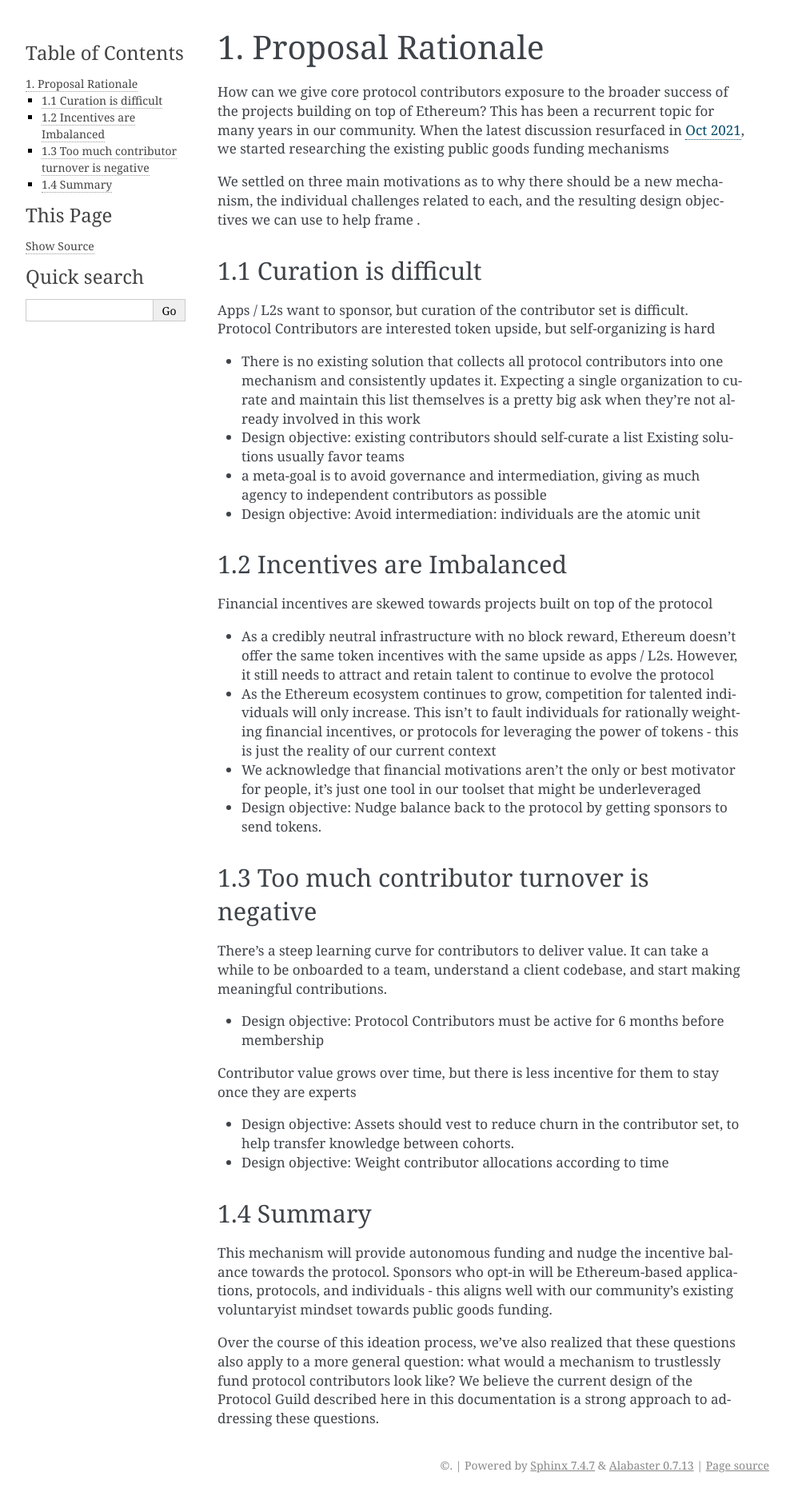
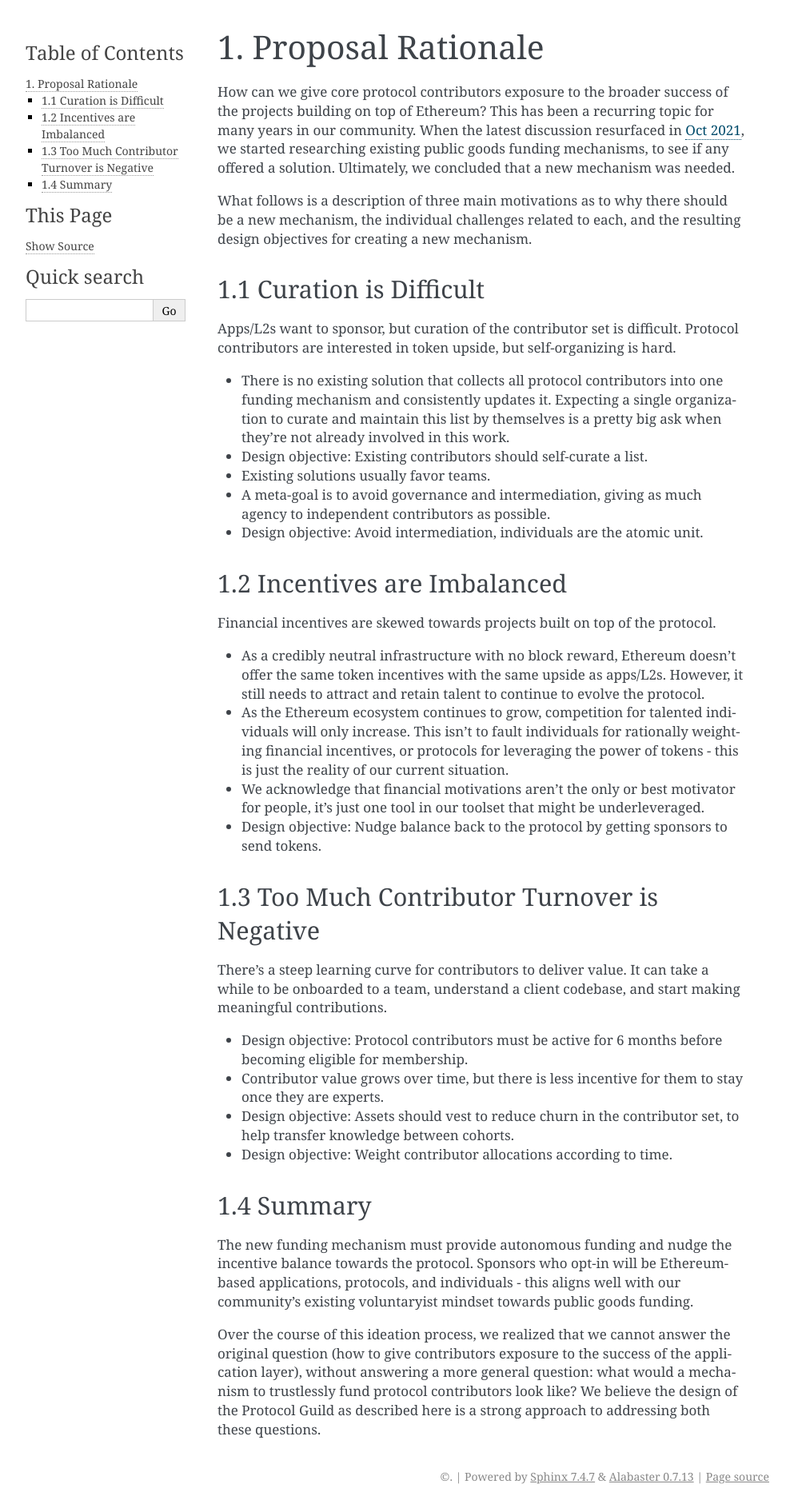
Before and after one commit to protocolguild/documentation, a Sphinx documentation site: the page built from docs/1-proposal-rationale.md, in a window 1280 px wide. Shown: the whole page at 80% size, without its empty margins (148-1141 px from the left). Built offline with Sphinx 7.4.7, drawn with Linux system fonts in a browser that asks for light colours.

Commit message:
Grammar, spelling + consistency changes - 1-proposal-rationale.md
- Minor spelling fixes
- Readibility changes
- Standardizing capitalization of letters in headers
- Standardizing periods at the end of sentence-based lists
- Standardizing capitalization of the first letter in lists

```diff
--- a/docs/1-proposal-rationale.md
+++ b/docs/1-proposal-rationale.md
@@ -1,37 +1,36 @@
 # 1. Proposal Rationale
 
-How can we give core protocol contributors exposure to the broader success of the projects building on top of Ethereum? This has been a recurrent topic for many years in our community. When the latest discussion resurfaced in [Oct 2021](https://twitter.com/dannyryan/status/1454065104819916803?s=20&t=UpzCC7pDSqldgV-TAIMFiA), we started researching the  existing public goods funding mechanisms
+How can we give core protocol contributors exposure to the broader success of the projects building on top of Ethereum? This has been a recurring topic for many years in our community. When the latest discussion resurfaced in [Oct 2021](https://twitter.com/dannyryan/status/1454065104819916803?s=20&t=UpzCC7pDSqldgV-TAIMFiA), we started researching existing public goods funding mechanisms, to see if any offered a solution. Ultimately, we concluded that a new mechanism was needed.
 
-We settled on three main motivations as to why there should be a new mechanism, the individual challenges related to each, and the resulting design objectives we can use to help frame .
+What follows is a description of three main motivations as to why there should be a new mechanism, the individual challenges related to each, and the resulting design objectives for creating a new mechanism.
 
-## 1.1 Curation is difficult
+## 1.1 Curation is Difficult
 
-Apps / L2s want to sponsor, but curation of the contributor set is difficult. Protocol Contributors are interested token upside, but self-organizing is hard
-- There is no existing solution that collects all protocol contributors into one mechanism and consistently updates it. Expecting a single organization to curate and maintain this list themselves is a pretty big ask when they’re not already involved in this work
-- Design objective: existing contributors should self-curate a list
-Existing solutions usually favor teams
-- a meta-goal is to avoid governance and intermediation, giving as much agency to independent contributors as possible
-- Design objective: Avoid intermediation: individuals are the atomic unit
+Apps/L2s want to sponsor, but curation of the contributor set is difficult. Protocol contributors are interested in token upside, but self-organizing is hard.
+- There is no existing solution that collects all protocol contributors into one funding mechanism and consistently updates it. Expecting a single organization to curate and maintain this list by themselves is a pretty big ask when they’re not already involved in this work.
+- Design objective: Existing contributors should self-curate a list.
+- Existing solutions usually favor teams.
+- A meta-goal is to avoid governance and intermediation, giving as much agency to independent contributors as possible.
+- Design objective: Avoid intermediation, individuals are the atomic unit.
 
 ## 1.2 Incentives are Imbalanced
 
-Financial incentives are skewed towards projects built on top of the protocol
-- As a credibly neutral infrastructure with no block reward, Ethereum doesn’t offer the same token incentives with the same upside as apps / L2s. However, it still needs to attract and retain talent to continue to evolve the protocol
-- As the Ethereum ecosystem continues to grow, competition for talented individuals will only increase. This isn’t to fault individuals for rationally weighting financial incentives, or protocols for leveraging the power of tokens - this is just the reality of our current context
-- We acknowledge that financial motivations aren’t the only or best motivator for people, it’s just one tool in our toolset that might be underleveraged
+Financial incentives are skewed towards projects built on top of the protocol.
+- As a credibly neutral infrastructure with no block reward, Ethereum doesn’t offer the same token incentives with the same upside as apps/L2s. However, it still needs to attract and retain talent to continue to evolve the protocol.
+- As the Ethereum ecosystem continues to grow, competition for talented individuals will only increase. This isn’t to fault individuals for rationally weighting financial incentives, or protocols for leveraging the power of tokens - this is just the reality of our current situation.
+- We acknowledge that financial motivations aren’t the only or best motivator for people, it’s just one tool in our toolset that might be underleveraged.
 - Design objective: Nudge balance back to the protocol by getting sponsors to send tokens.
 
-## 1.3 Too much contributor turnover is negative
+## 1.3 Too Much Contributor Turnover is Negative
 
 There's a steep learning curve for contributors to deliver value. It can take a while to be onboarded to a team, understand a client codebase, and start making meaningful contributions.
-- Design objective: Protocol Contributors must be active for 6 months before membership
-
-Contributor value grows over time, but there is less incentive for them to stay once they are experts
+- Design objective: Protocol contributors must be active for 6 months before becoming eligible for membership.
+- Contributor value grows over time, but there is less incentive for them to stay once they are experts.
 - Design objective: Assets should vest to reduce churn in the contributor set, to help transfer knowledge between cohorts.
-- Design objective: Weight contributor allocations  according to time
+- Design objective: Weight contributor allocations according to time.
 
 ## 1.4 Summary
 
-This mechanism will provide autonomous funding and nudge the incentive balance towards the protocol. Sponsors who opt-in will be Ethereum-based applications, protocols, and individuals - this aligns well with our community’s existing voluntaryist mindset towards public goods funding.
+The new funding mechanism must provide autonomous funding and nudge the incentive balance towards the protocol. Sponsors who opt-in will be Ethereum-based applications, protocols, and individuals - this aligns well with our community’s existing voluntaryist mindset towards public goods funding.
 
-Over the course of this ideation process, we've also realized that these questions also apply to a more general question: what would a mechanism to trustlessly fund protocol contributors look like? We believe the current design of the Protocol Guild described here in this documentation is a strong approach to addressing these questions.
+Over the course of this ideation process, we realized that we cannot answer the original question (how to give contributors exposure to the success of the application layer), without answering a more general question: what would a mechanism to trustlessly fund protocol contributors look like? We believe the design of the Protocol Guild as described here is a strong approach to addressing both these questions.
```
